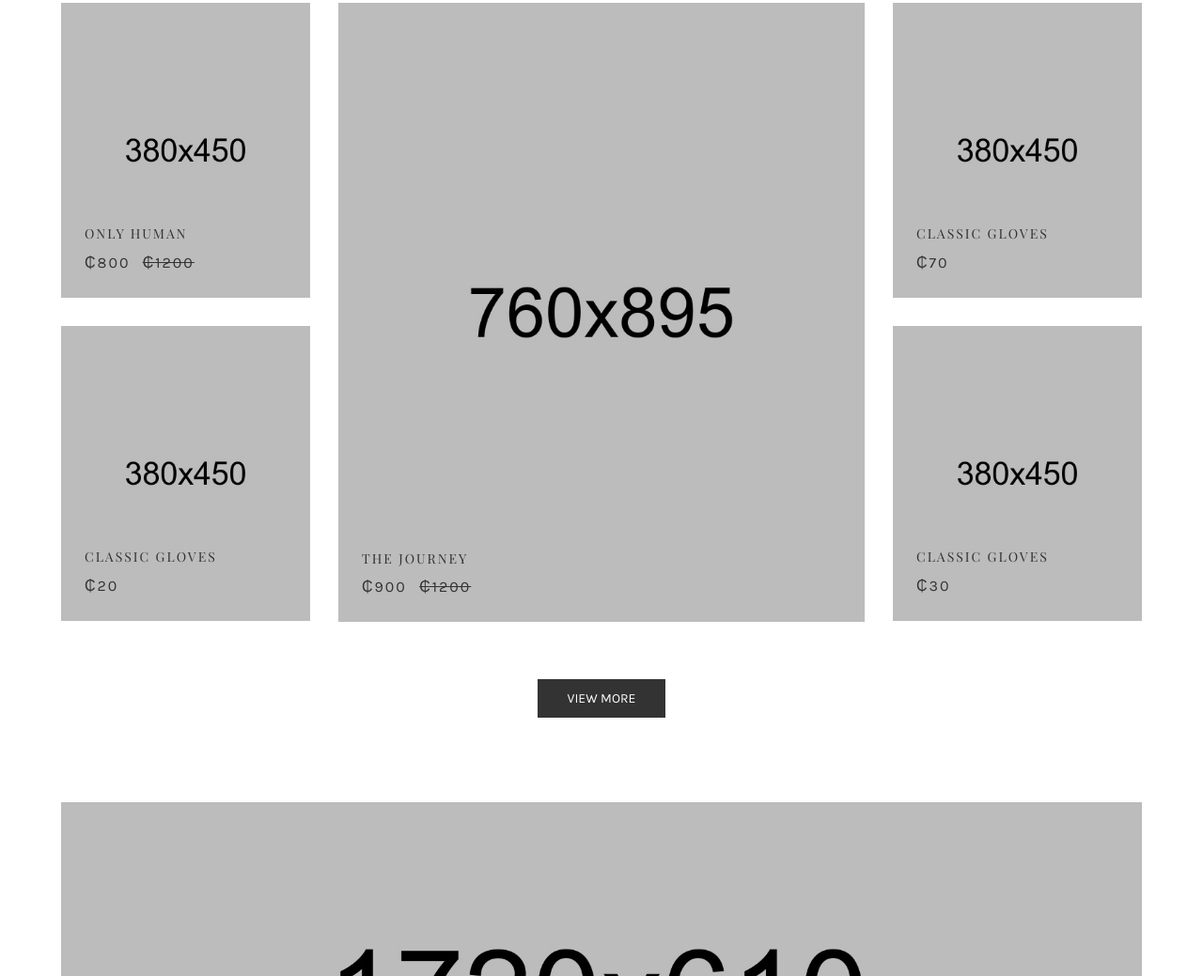
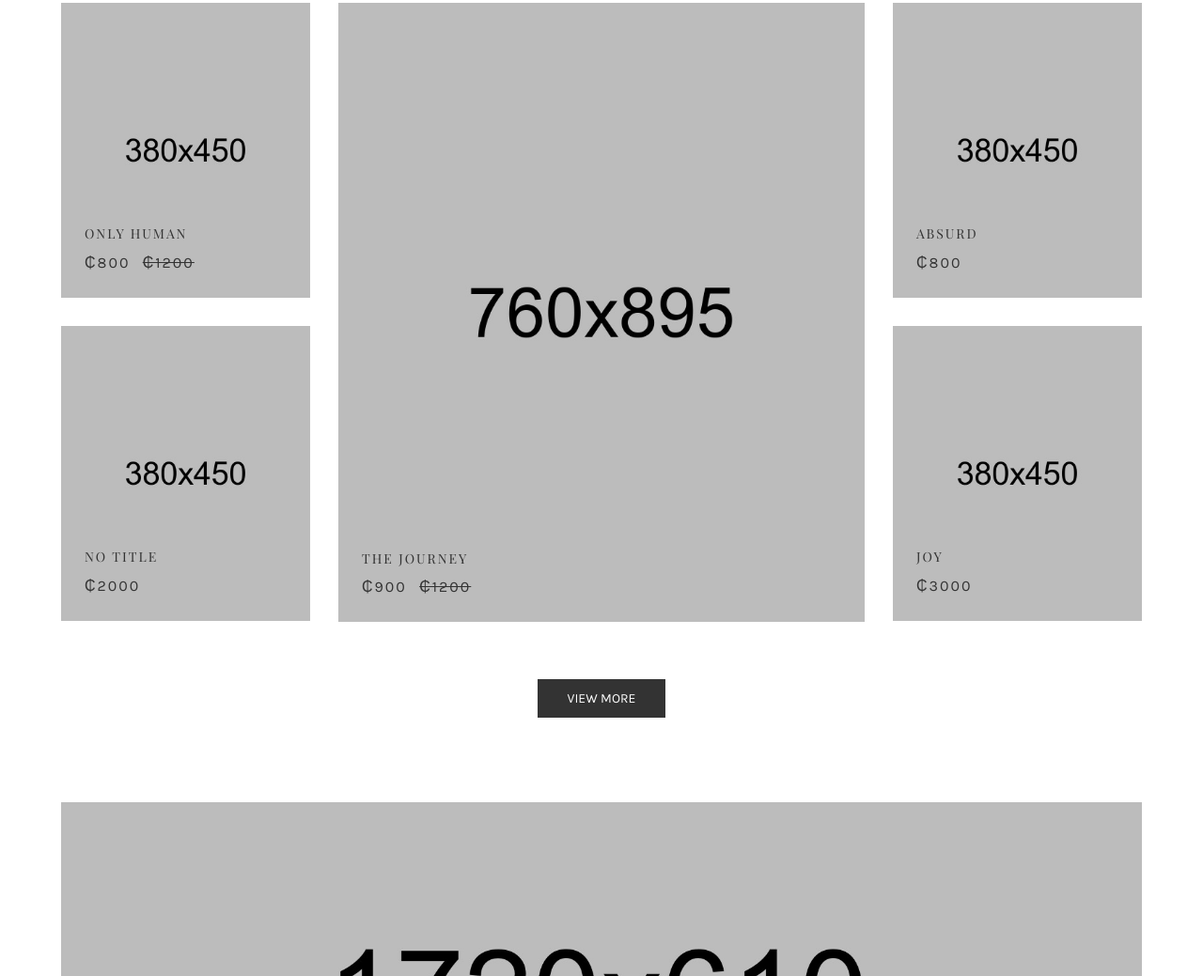
Before and after one commit to tyirenkyi/Project-Ato, a plain HTML site: page index.html in a window 1280 px wide. Shown: the part 1938-2977 px from the top of the page at 94% size. Drawn offline with nearby package versions, Linux system fonts and the light colour scheme.

Commit message:
Second round of changes to home page

```diff
--- a/index.html
+++ b/index.html
@@ -276,8 +276,8 @@
                                                 <img src="assets/img/shop/9.jpg" alt="" />
                                             </a>
                                             <div class="shop-title title-style-1">
-                                                <h3><a href="preduct-details.html">Classic Gloves</a></h3>
-                                                <span>₵70</span>
+                                                <h3><a href="preduct-details.html">Absurd</a></h3>
+                                                <span>₵800</span>
                                             </div>
                                             <div class="product-cart">
                                                 <a href="#"><i class="pe-7s-cart"></i></a>
@@ -292,8 +292,8 @@
                                                 <img src="assets/img/shop/10.jpg" alt="" />
                                             </a>
                                             <div class="shop-title title-style-1">
-                                                <h3><a href="preduct-details.html">Classic Gloves</a></h3>
-                                                <span>₵20</span>
+                                                <h3><a href="preduct-details.html">No Title</a></h3>
+                                                <span>₵2000</span>
                                             </div>
                                             <div class="product-cart">
                                                 <a href="#"><i class="pe-7s-cart"></i></a>
@@ -308,8 +308,8 @@
                                                 <img src="assets/img/shop/11.jpg" alt="" />
                                             </a>
                                             <div class="shop-title title-style-1">
-                                                <h3><a href="preduct-details.html">Classic Gloves</a></h3>
-                                                <span>₵30</span>
+                                                <h3><a href="preduct-details.html">Joy</a></h3>
+                                                <span>₵3000</span>
                                             </div>
                                             <div class="product-cart">
                                                 <a href="#"><i class="pe-7s-cart"></i></a>
```
